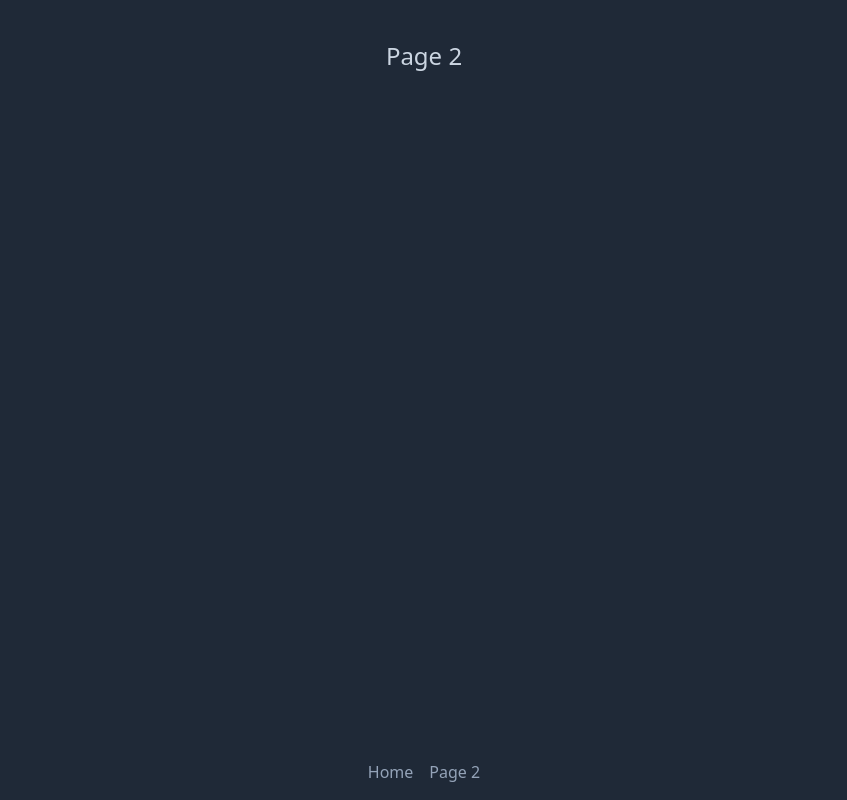
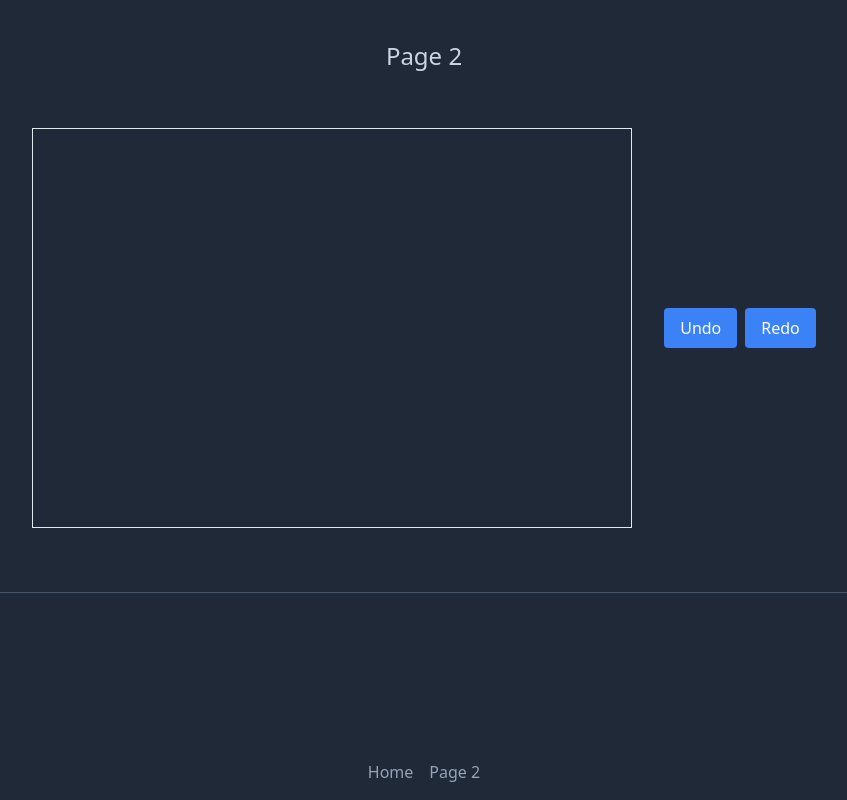
Before and after one commit to janddrras/svelte5, a SvelteKit app: page /2 in a window 1280 px wide. Shown: the whole page, without its empty margins (216-1063 px from the left). Built offline with nearby package versions, Linux system fonts and the light colour scheme.

Commit message:
circle drawer

```diff
--- /dev/null
+++ b/src/lib/components/Circledrawer.svelte
@@ -0,0 +1,108 @@
+<script lang="ts">
+	type Circle = {
+		id: string
+		cx: number
+		cy: number
+		r: number
+	}
+	type Status = 'drawing' | 'editing' | 'erasing'
+
+	let circles = $state<Circle[]>([])
+	let status = $state<Status>('drawing')
+	let selected = $state<Circle | null>(null)
+
+	let snapshots = $state<Circle[][]>([])
+	let history = $state(-1)
+
+	function drawCircle(event: MouseEvent) {
+		if (status === 'editing') status = 'drawing'
+		const container = event.target as SVGElement
+		const { left, top } = container.getBoundingClientRect()
+		if (status === 'drawing') {
+			const circle = {
+				id: String(circles.length + 1),
+				cx: +(event.clientX - left).toFixed(),
+				cy: +(event.clientY - top).toFixed(),
+				r: 40
+			}
+			circles = [...circles, circle]
+			selected = circle
+			saveSnapshot()
+		}
+	}
+	function selectCircle(e: MouseEvent, circle: Circle) {
+		e.stopPropagation()
+		if (status === 'erasing') {
+			circles = circles.filter((c) => c.id !== circle.id)
+			selected = null
+			return
+		}
+		selected = circle
+		status = 'editing'
+		saveSnapshot()
+	}
+
+	function toggleStatus() {
+		status = status === 'erasing' ? 'drawing' : 'erasing'
+	}
+
+	function undo() {
+		circles = snapshots[--history]
+	}
+
+	function redo() {
+		circles = snapshots[++history]
+	}
+
+	function saveSnapshot() {
+		history++
+		snapshots = [...snapshots, $state.snapshot(circles)]
+	}
+
+	$effect(() => {
+		if (circles.length === 0) status = 'drawing'
+	})
+</script>
+
+<div class="flex w-full justify-center relative">
+	<div class="flex">
+		<!-- svelte-ignore a11y_no_static_element_interactions -->
+		<!-- svelte-ignore a11y_click_events_have_key_events -->
+		<svg viewBox="0 0 600 400" width="600" height="400" class="border border-slate-200" onclick={drawCircle}>
+			{#each circles as circle}
+				<circle
+					{...circle}
+					class="stroke-cyan-100 stroke-1 {circle.id === selected?.id ? 'fill-cyan-900' : 'fill-transparent'}"
+					onclick={(e) => selectCircle(e, circle)}
+					oncontextmenu={(e) => selectCircle(e, circle)}
+				></circle>
+			{/each}
+		</svg>
+		<div class="flex ml-8 items-center gap-2">
+			<button onclick={undo} class="bg-blue-500 text-white px-4 py-2 rounded" disabled={history === -1}>Undo</button>
+			<button onclick={redo} class="bg-blue-500 text-white px-4 py-2 rounded" disabled={history === snapshots.length - 1}>Redo</button>
+			{#if circles.length > 0}
+				<button onclick={toggleStatus} class="{status === 'erasing' ? 'bg-red-500' : 'bg-blue-500'} text-white px-4 py-2 rounded"
+					>Erase</button
+				>
+				<button onclick={() => (circles = [])} class="bg-blue-500 text-white px-4 py-2 rounded">Clear</button>
+			{/if}
+		</div>
+	</div>
+	{#if status === 'editing' && selected}
+		<div class="absolute top-0 right-16 p-4 bg-slate-600 text-slate-200 shadow-lg rounded">
+			<div class="flex items-start flex-col gap-4">
+				<label for="cx" class="mr-2">Adjust Radius:</label>
+				<input
+					type="range"
+					min="10"
+					max="100"
+					id="r"
+					bind:value={selected.r}
+					class="border border-slate-200 bg-transparent text-slate-200 rounded px-2 py-1"
+				/>
+				<button class="bg-blue-500 text-white px-4 py-2 rounded" onclick={toggleStatus}>Save</button>
+			</div>
+		</div>
+	{/if}
+</div>
--- a/src/routes/2/+page.svelte
+++ b/src/routes/2/+page.svelte
@@ -1,4 +1,9 @@
 <script lang="ts">
+	import Circledrawer from '$lib/components/Circledrawer.svelte'
 </script>
 
 <h1 class="text-2xl pb-14">Page 2</h1>
+<div class="flex flex-col gap-2">
+	<Circledrawer />
+	<hr class="m-14 border-t-slate-600" />
+</div>
```
